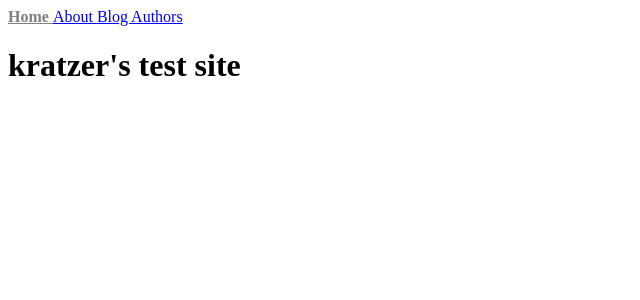
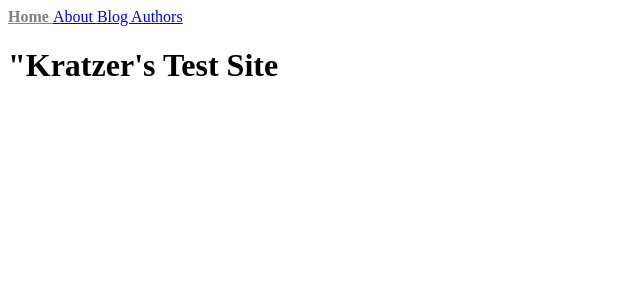
Before and after one commit to kratzercanby/kratzercanby.github.io, a Jekyll site: the page built from index.html, in a window 1280 px wide. Shown: the top 300 px of the page, without its empty margins (0-640 px from the left). Built offline with Jekyll 4.4.1, drawn with Linux system fonts in a browser that asks for light colours.

Commit message:
edit index content

```diff
--- a/index.html
+++ b/index.html
@@ -2,4 +2,4 @@
 layout: default
 title: Kratzer|Home
 ---
-<h1>{{ "Kratzer's Test Site" | downcase }}</h1>
+<h1>"Kratzer's Test Site</h1>
```
